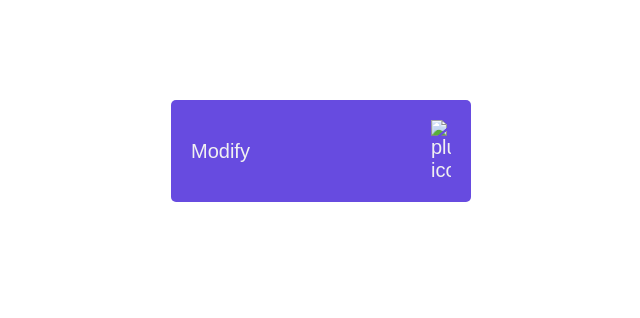
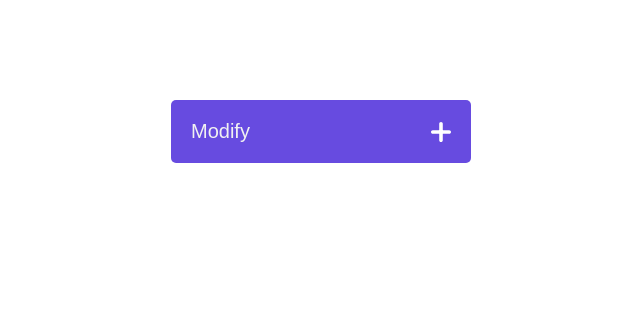
Before and after one commit to dominicdaviescodes/enzo3-dropdown, a plain HTML site: page index.html in a window 1280 px wide. Shown: the whole page, without its empty margins (319-959 px from the left). Drawn offline with Linux system fonts and the light colour scheme.

Commit message:
change path to svg image

```diff
--- a/index.html
+++ b/index.html
@@ -10,7 +10,7 @@
     <button class="dropdown-btn">
       <div class="bloc-top">
         <span>Modify</span>
-        <img src="/1.StarterFiles/resources/add.svg" alt="plus icon" />
+        <img src="/images/add.svg" alt="plus icon" />
       </div>
       <ul class="bloc-links">
         <li><a href="#">Link 1</a></li>
```
Also changed, not shown: images/add.svg (renamed from resources/add.svg).
